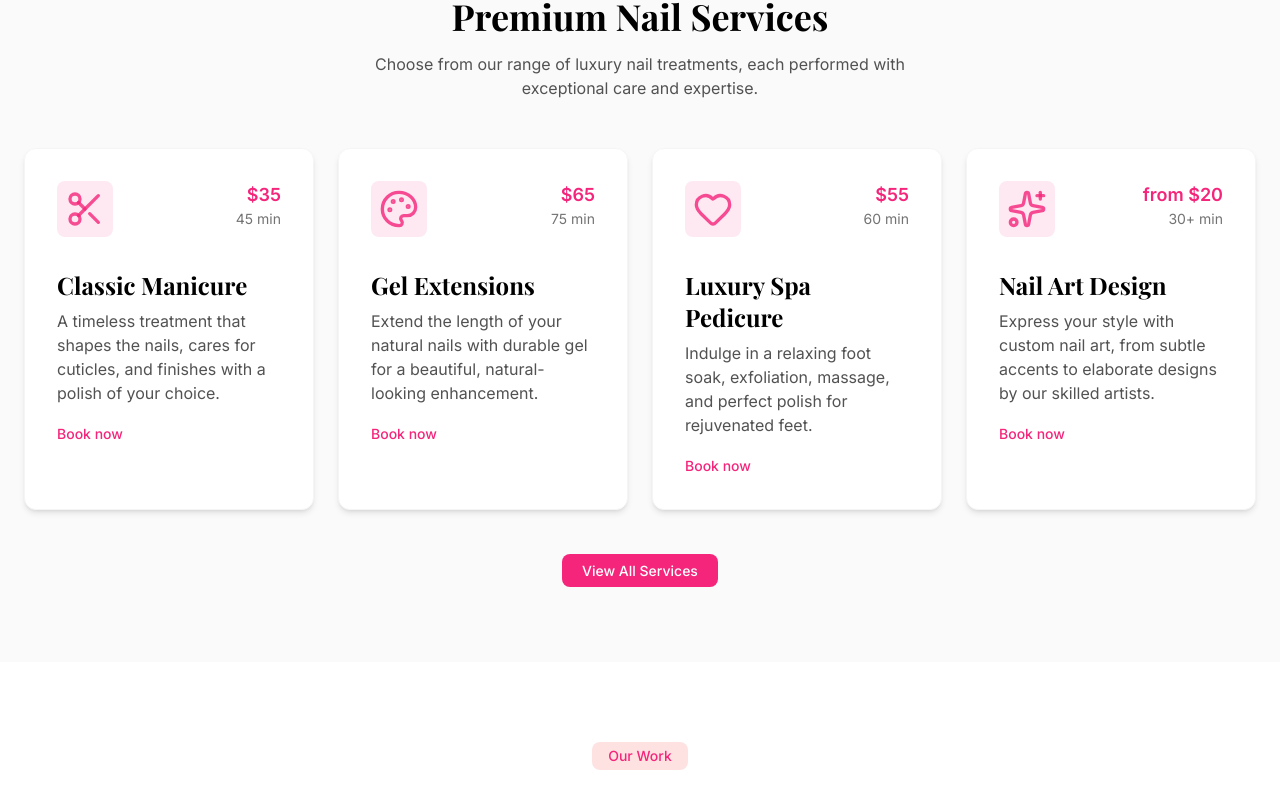
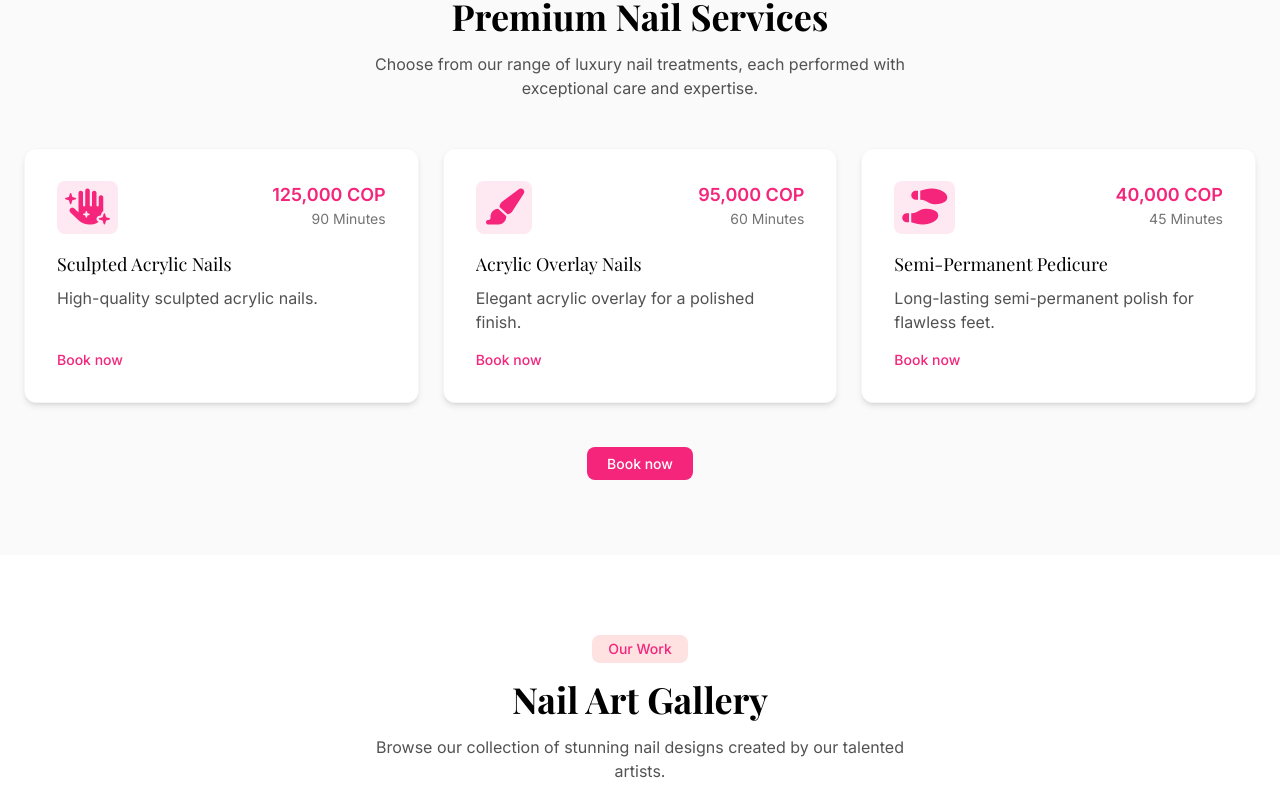
Before and after one commit to shaunthornburgh/dennys-gutierrez-nailspa, a Nuxt app: page / in a window 1280 px wide. Shown: the part 928-1718 px from the top of the page. Built offline with nearby package versions, Linux system fonts and the light colour scheme.

Commit message:
Create service component, update data, and move to locale files.

```diff
--- a/app.vue
+++ b/app.vue
@@ -114,31 +114,18 @@
               {{ $t('services.description') }}
             </p>
           </div>
-          <div class="grid grid-cols-1 md:grid-cols-2 lg:grid-cols-4 gap-6">
+          <div class="grid grid-cols-1 md:grid-cols-2 lg:grid-cols-3 gap-6">
             <div
               v-for="(service, index) in services"
               :key="service.id"
               class="service-card group animate-slide-up opacity-0"
               :style="{ animationDelay: `${0.1 * (index + 1)}s`, animationFillMode: 'forwards' }"
             >
-              <div class="flex justify-between items-start mb-4">
-                <div class="p-2 rounded-lg bg-primary/10 mb-4">
-                  <component :is="service.icon" class="w-10 h-10 text-primary/80" />
-                </div>
-                <div class="text-right">
-                  <div class="text-primary font-semibold text-lg font-inter">{{ service.price }}</div>
-                  <div class="text-neutral-500 text-sm font-inter">{{ service.duration }}</div>
-                </div>
-              </div>
-              <h3 class="mb-2">{{ $t(`services.items.${service.id}.title`) }}</h3>
-              <p class="text-neutral-600 mb-4 font-inter">{{ $t(`services.items.${service.id}.description`) }}</p>
-              <nuxt-link to="#contact" class="inline-flex items-center text-primary hover:underline text-sm font-medium font-inter">
-                {{ $t('services.book_now') }}
-              </nuxt-link>
+              <Service :service="{ ...service, name: $t(`services.items.${service.id}.name`), description: $t(`services.items.${service.id}.description`) }" />
             </div>
           </div>
           <div class="text-center mt-12">
-            <nuxt-link to="#contact" class="btn btn-primary btn-md font-inter font-medium">{{ $t('services.view_all') }}</nuxt-link>
+            <nuxt-link to="#contact" class="btn btn-primary btn-md font-inter font-medium">{{ $t('services.book_now') }}</nuxt-link>
           </div>
         </div>
       </section>
@@ -664,10 +651,24 @@ const formData = ref({
 
 // --- Services data ---
 const services = [
-  { id: 1, price: '$35', duration: '45 min', icon: 'Scissors' },
-  { id: 2, price: '$65', duration: '75 min', icon: 'Palette' },
-  { id: 3, price: '$55', duration: '60 min', icon: 'Heart' },
-  { id: 4, price: 'from $20', duration: '30+ min', icon: 'Sparkles' }
+  {
+    id: 1,
+    price: "125,000 COP",
+    icon: "fa-solid fa-hand-sparkles",
+    duration: 90,
+  },
+  {
+    id: 2,
+    price: "95,000 COP",
+    icon: "fa-solid fa-paint-brush",
+    duration: 60,
+  },
+  {
+    id: 3,
+    price: "40,000 COP",
+    icon: "fa-solid fa-shoe-prints",
+    duration: 45,
+  },
 ];
 
 // --- Gallery images ---
--- /dev/null
+++ b/components/service.vue
@@ -0,0 +1,29 @@
+<script setup>
+defineProps({
+  service: {
+    type: Object,
+    required: true,
+  },
+});
+
+const { t } = useI18n();
+</script>
+
+<template>
+  <div class="flex flex-col h-full ">
+    <div class="flex justify-between items-start mb-4">
+      <div class="p-2 rounded-lg bg-primary/10 flex-shrink-0">
+        <i :class="service.icon" class="text-[2.25rem] text-primary"></i>
+      </div>
+      <div class="text-right flex-shrink-0">
+        <div class="text-primary font-semibold text-lg font-inter">{{ service.price }}</div>
+        <div class="text-neutral-500 text-sm font-inter">{{ service.duration }} {{ $t('services.minutes') }}</div>
+      </div>
+    </div>
+    <h3 class="mb-2 text-lg font-medium font-playfair line-clamp-2">{{ service.name }}</h3>
+    <p class="text-neutral-600 mb-4 font-inter line-clamp-3 grow">{{ service.description }}</p>
+    <nuxt-link to="#contact" class="inline-flex items-center text-primary hover:underline text-sm font-medium font-inter mt-auto">
+      {{ $t('services.book_now') }}
+    </nuxt-link>
+  </div>
+</template>
--- a/i18n/locales/en.json
+++ b/i18n/locales/en.json
@@ -30,22 +30,19 @@
     "description": "Choose from our range of luxury nail treatments, each performed with exceptional care and expertise.",
     "view_all": "View All Services",
     "book_now": "Book now",
+    "minutes": "Minutes",
     "items": {
       "1": {
-        "title": "Classic Manicure",
-        "description": "A timeless treatment that shapes the nails, cares for cuticles, and finishes with a polish of your choice."
+        "name": "Sculpted Acrylic Nails",
+        "description": "High-quality sculpted acrylic nails."
       },
       "2": {
-        "title": "Gel Extensions",
-        "description": "Extend the length of your natural nails with durable gel for a beautiful, natural-looking enhancement."
+        "name": "Acrylic Overlay Nails",
+        "description": "Elegant acrylic overlay for a polished finish."
       },
       "3": {
-        "title": "Luxury Spa Pedicure",
-        "description": "Indulge in a relaxing foot soak, exfoliation, massage, and perfect polish for rejuvenated feet."
-      },
-      "4": {
-        "title": "Nail Art Design",
-        "description": "Express your style with custom nail art, from subtle accents to elaborate designs by our skilled artists."
+        "name": "Semi-Permanent Pedicure",
+        "description": "Long-lasting semi-permanent polish for flawless feet."
       }
     }
   },
--- a/nuxt.config.ts
+++ b/nuxt.config.ts
@@ -3,7 +3,10 @@ export default defineNuxtConfig({
     '@nuxtjs/tailwindcss',
     '@nuxtjs/i18n'
   ],
-  css: ['~/assets/css/tailwind.css'],
+  css: [
+    '~/assets/css/tailwind.css',
+    '@fortawesome/fontawesome-free/css/all.css'
+  ],
   plugins: [
     '~/plugins/lucide.client.ts',
     '~/plugins/sonner.client.ts'
--- a/package.json
+++ b/package.json
@@ -10,6 +10,7 @@
     "postinstall": "nuxt prepare"
   },
   "dependencies": {
+    "@fortawesome/fontawesome-free": "^6.7.2",
     "@nuxtjs/i18n": "^9.2.1",
     "@nuxtjs/tailwindcss": "^6.13.1",
     "lucide-vue-next": "^0.477.0",
```
Also changed, not shown: i18n/locales/es.json (+7 -10 lines), 1 other file (tests, documents, lock files or other folders).
